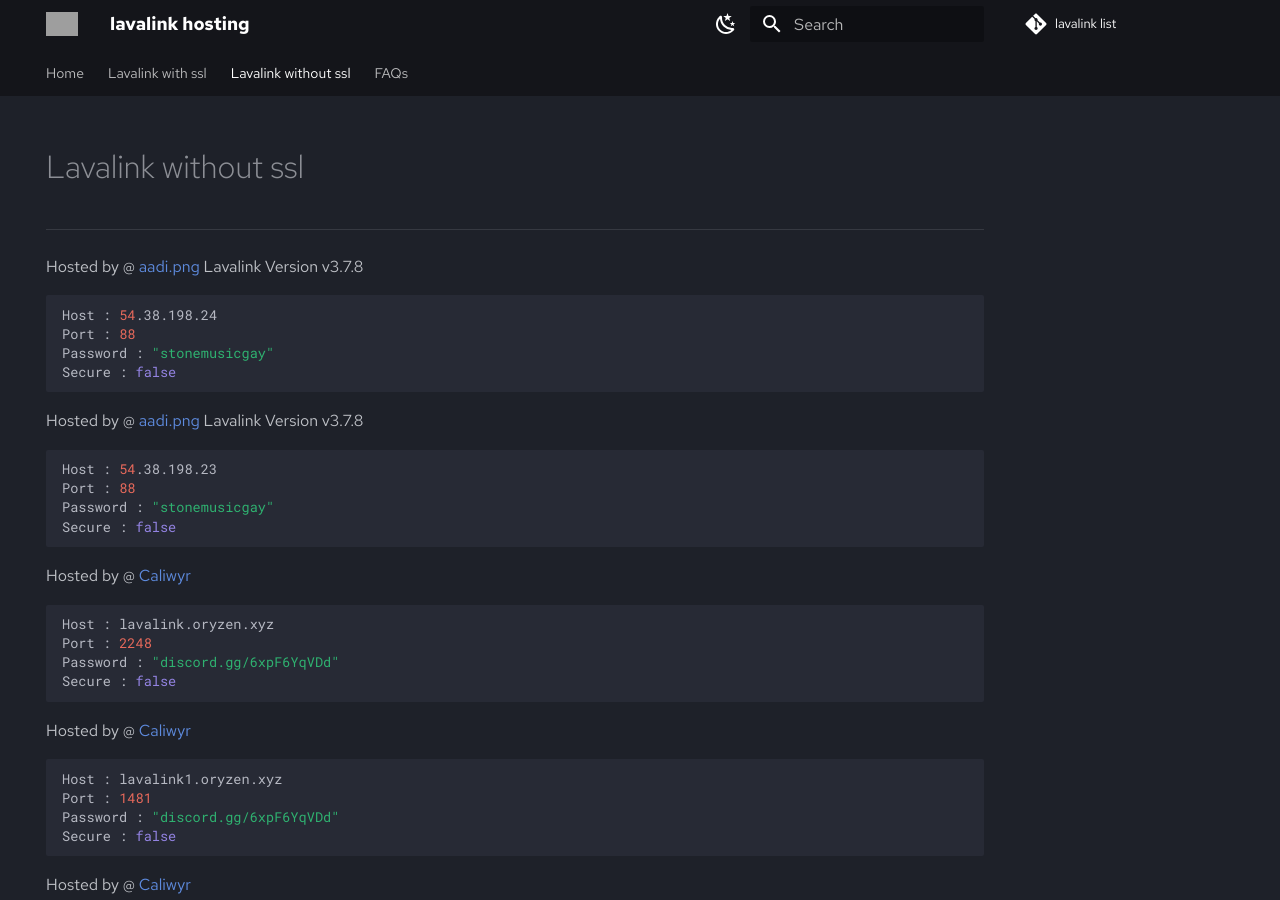
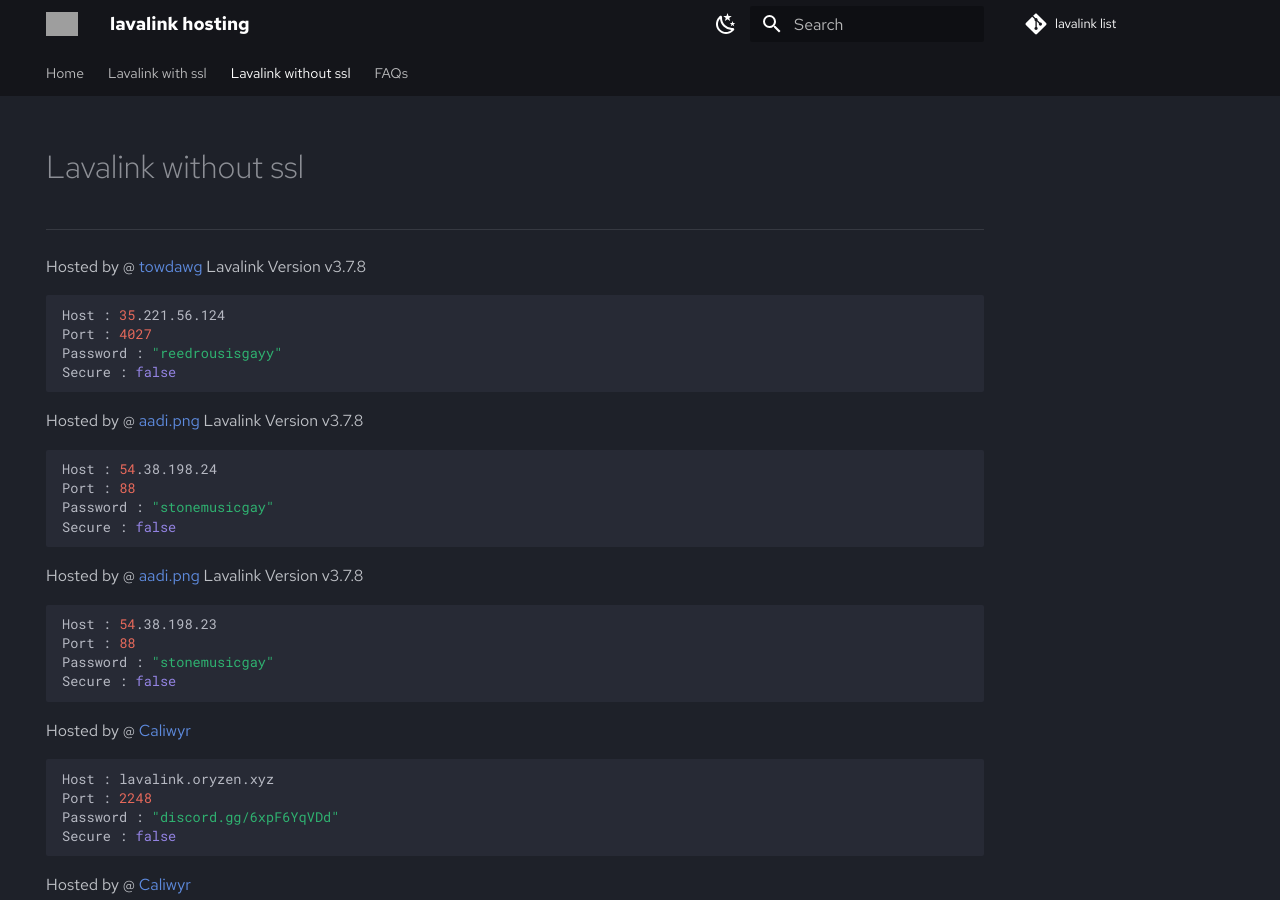
Before and after one commit to DarrenOfficial/lavalink-list, an MkDocs documentation site: the page built from docs/NoSSL/lavalink-without-ssl.md, in a window 1280 px wide and 900 px high. Built offline with MkDocs 1.6.1 and Material for MkDocs 9.7.7, drawn with Linux system fonts in a browser that asks for light colours; comment, search, counter and statistics services are not loaded; grey boxes are pictures that could not be loaded.

Commit message:
Update lavalink-without-ssl.md (#345)

````diff
--- a/docs/NoSSL/lavalink-without-ssl.md
+++ b/docs/NoSSL/lavalink-without-ssl.md
@@ -7,6 +7,13 @@ description: Without SSL should work out of the box!
 <div data-ea-style="stickybox" class="dark horizontal" data-ea-publisher="darrennathanaelcom" data-ea-type="image"></div>
 
 ---
+Hosted by @ [towdawg](https://www.zozo82897.lol) Lavalink Version v3.7.8
+```bash
+Host : 35.221.56.124
+Port : 4027
+Password : "reedrousisgayy"
+Secure : false
+```
 Hosted by @ [aadi.png](https://discord.gg/stonemusic) Lavalink Version v3.7.8
 ```bash
 Host : 54.38.198.24
````
